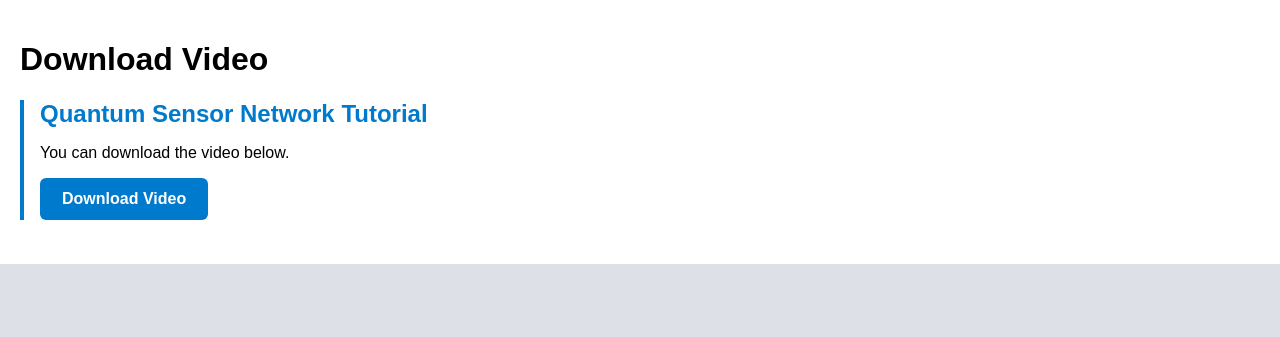
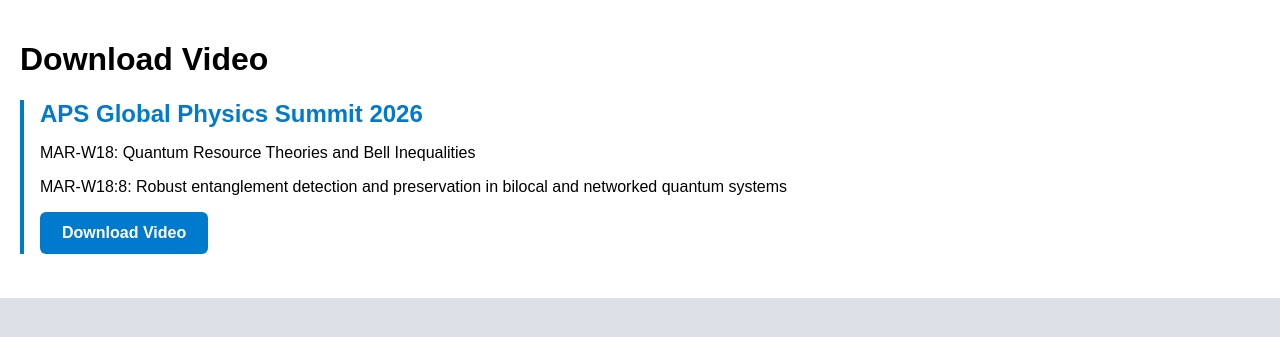
Before and after one commit to echkon/quantumLab, a Django app: page /users/download/ in a window 1280 px wide. Shown: the part 136-473 px from the top of the page. Run offline with Django 5.2, Linux system fonts and the light colour scheme.

Commit message:
add something new

```diff
--- a/users/templates/download.html
+++ b/users/templates/download.html
@@ -76,9 +76,10 @@ Quantum algorithms and technologies for advanced research
 <section>
 <div class="position-entry">
 
-<h2>Quantum Sensor Network Tutorial</h2>
+<h2>APS Global Physics Summit 2026</h2>
 
-<p>You can download the video below.</p>
+<p>MAR-W18: Quantum Resource Theories and Bell Inequalities </p>
+<p>MAR-W18:8: Robust entanglement detection and preservation in bilocal and networked quantum systems </p>
 
 <a class="download-btn"
    href="{% static 'videos/MAR-W18-8-Le-Binho.mp4' %}"
```
